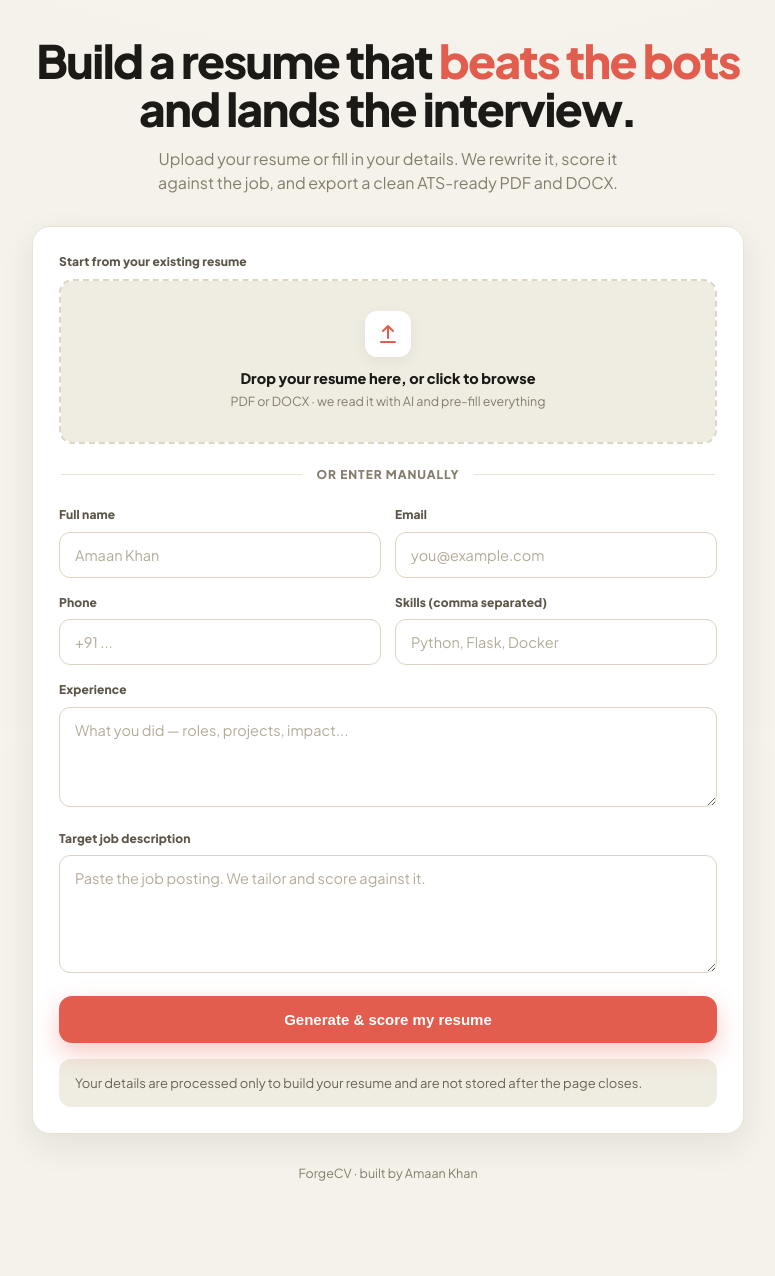
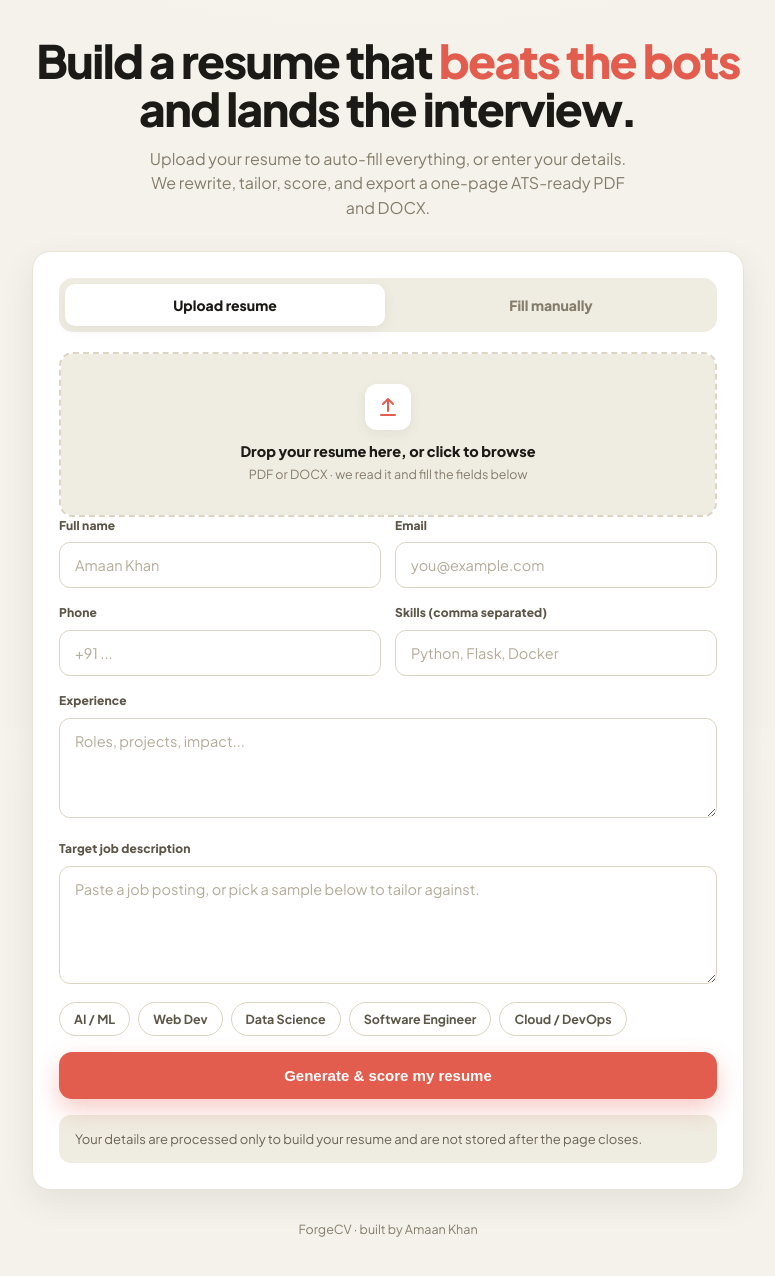
Before and after one commit to Rex123-hash/Forge-CV, a Flask app: page / in a window 1280 px wide. Shown: the part 72-1348 px from the top of the page, without its empty margins (252-1027 px from the left). Before the commit the page ends 1253 px from the top, so only its background shows below. Run offline with Flask 3, Linux system fonts and the light colour scheme.

Commit message:
feat: upload/manual mode toggle, auto-fill from upload, sample JD chips
- Two-mode toggle (Upload resume vs Fill manually).
- /parse endpoint reads an upload and auto-fills the form fields for review.
- Sample job-description chips (AI/ML, Web Dev, Data Science, SWE, Cloud).
- Hardened upload extraction with form fallback.

```diff
--- a/app.py
+++ b/app.py
@@ -38,9 +38,13 @@ def create_app():
     @app.post("/generate")
     def generate():
         f = request.files.get("resume_file")
+        source = ""
         if f and f.filename:
-            source = parser.extract_text(f.read(), f.filename)
-        else:
+            try:
+                source = parser.extract_text(f.read(), f.filename)
+            except Exception:
+                source = ""
+        if not source.strip():
             source = _assemble_source(request.form)
 
         jd = request.form.get("job_description", "")
@@ -68,6 +72,32 @@ def create_app():
                                cover=cover,
                                combined=report.combined(config.PARSE_WEIGHT, config.MATCH_WEIGHT))
 
+    @app.post("/parse")
+    def parse_upload():
+        """Read an uploaded resume and return fields to auto-fill the form."""
+        f = request.files.get("resume_file")
+        if not f or not f.filename:
+            return {"ok": False}, 400
+        try:
+            text = parser.extract_text(f.read(), f.filename)
+            d = groq_client.parse_resume(text)
+        except Exception:
+            d = {}
+        exp_lines = []
+        for e in (d.get("experiences") or []):
+            head = ", ".join(x for x in [e.get("title", ""), e.get("company", "")] if x)
+            if head:
+                exp_lines.append(head)
+            exp_lines += [b for b in (e.get("bullets") or []) if b]
+        return {
+            "ok": bool(d.get("name") or d.get("skills") or d.get("experiences")),
+            "name": d.get("name", ""),
+            "email": d.get("email", ""),
+            "phone": d.get("phone", ""),
+            "skills": ", ".join(d.get("skills") or []),
+            "experience": "\n".join(exp_lines),
+        }
+
     @app.get("/download/<fmt>")
     def download(fmt):
         resume = _last.get("resume")
--- a/static/css/forgecv.css
+++ b/static/css/forgecv.css
@@ -104,3 +104,18 @@ textarea{resize:vertical;min-height:96px;}
   background:var(--paper-2);border-radius:12px;padding:18px;max-height:340px;overflow:auto;}
 .foot{text-align:center;color:var(--muted);font-size:12.5px;margin-top:30px;}
 .dlrow{display:flex;gap:12px;flex-wrap:wrap;}
+
+/* mode toggle */
+.modes{display:flex;gap:6px;background:var(--paper-2);padding:6px;border-radius:14px;margin-bottom:20px;}
+.mode-btn{flex:1;border:none;background:transparent;font-family:inherit;font-weight:800;
+  font-size:14px;color:var(--muted);padding:12px;border-radius:10px;cursor:pointer;transition:.15s;}
+.mode-btn.on{background:#fff;color:var(--ink);box-shadow:var(--shadow-sm);}
+
+/* sample JD chips */
+.jchips{display:flex;flex-wrap:wrap;gap:8px;margin-top:11px;}
+.jchip{border:1.5px solid var(--field);background:#fff;color:#5c5648;font-family:inherit;
+  font-weight:700;font-size:12.5px;padding:8px 14px;border-radius:999px;cursor:pointer;transition:.15s;}
+.jchip:hover{border-color:var(--accent);color:var(--accent-dark);background:var(--accent-soft);}
+
+.autofill-note{display:none;color:var(--accent-dark);font-weight:700;font-size:12.5px;margin-top:10px;}
+.autofill-note.show{display:block;}
--- a/static/js/app.js
+++ b/static/js/app.js
@@ -1,19 +1,62 @@
-// File drop zone: show filename, drag states. No emojis, no frameworks.
+// ForgeCV input page: mode toggle, upload auto-fill, sample JD chips.
+// No emojis, no frameworks.
 (function () {
-  var drop = document.getElementById("drop");
-  var input = document.getElementById("resume_file");
-  var fname = document.getElementById("fname");
+  function $(id) { return document.getElementById(id); }
+  function setVal(id, v) { var el = $(id); if (el && v) el.value = v; }
 
-  if (drop && input) {
-    function show() {
-      if (input.files && input.files.length) {
-        fname.textContent = "Selected: " + input.files[0].name;
-        drop.classList.add("has-file");
+  var fileInput = $("resume_file");
+  var drop = $("drop");
+  var fname = $("fname");
+  var note = $("autofill-note");
+  var uploadPane = $("upload-pane");
+
+  // ---- mode toggle (Upload vs Fill manually) ----
+  var modeBtns = document.querySelectorAll(".mode-btn");
+  modeBtns.forEach(function (b) {
+    b.addEventListener("click", function () {
+      modeBtns.forEach(function (x) { x.classList.remove("on"); });
+      b.classList.add("on");
+      if (b.dataset.mode === "upload") {
+        if (uploadPane) uploadPane.style.display = "";
       } else {
-        drop.classList.remove("has-file");
+        if (uploadPane) uploadPane.style.display = "none";
+        if (fileInput) fileInput.value = "";
+        if (fname) fname.textContent = "";
+        if (drop) drop.classList.remove("has-file");
+        if (note) note.classList.remove("show");
       }
-    }
-    input.addEventListener("change", show);
+    });
+  });
+
+  // ---- upload -> auto-fill the fields via /parse ----
+  function autofill(file) {
+    if (!file) return;
+    fname.textContent = "Reading " + file.name + " ...";
+    drop.classList.add("has-file");
+    var fd = new FormData();
+    fd.append("resume_file", file);
+    fetch("/parse", { method: "POST", body: fd })
+      .then(function (r) { return r.json(); })
+      .then(function (d) {
+        if (d && d.ok) {
+          setVal("f-name", d.name); setVal("f-email", d.email);
+          setVal("f-phone", d.phone); setVal("f-skills", d.skills);
+          setVal("f-experience", d.experience);
+          fname.textContent = "Loaded: " + file.name;
+          if (note) note.classList.add("show");
+        } else {
+          fname.textContent = "Couldn't read that file — you can still fill the fields below.";
+        }
+      })
+      .catch(function () {
+        fname.textContent = "Couldn't read that file — you can still fill the fields below.";
+      });
+  }
+
+  if (drop && fileInput) {
+    fileInput.addEventListener("change", function () {
+      if (fileInput.files.length) autofill(fileInput.files[0]);
+    });
     ["dragenter", "dragover"].forEach(function (ev) {
       drop.addEventListener(ev, function (e) { e.preventDefault(); drop.classList.add("drag"); });
     });
@@ -21,14 +64,36 @@
       drop.addEventListener(ev, function (e) { e.preventDefault(); drop.classList.remove("drag"); });
     });
     drop.addEventListener("drop", function (e) {
-      if (e.dataTransfer && e.dataTransfer.files.length) { input.files = e.dataTransfer.files; show(); }
+      if (e.dataTransfer && e.dataTransfer.files.length) {
+        fileInput.files = e.dataTransfer.files;
+        autofill(e.dataTransfer.files[0]);
+      }
     });
   }
 
-  var form = document.getElementById("forge-form");
+  // ---- sample job-description chips ----
+  var SAMPLES = {
+    aiml: "We are hiring a Machine Learning Engineer with strong Python, scikit-learn, XGBoost and deep learning skills. You will build, evaluate and deploy ML models, do feature engineering and model evaluation, and ship to production with MLOps tools (MLflow, Docker) on the cloud.",
+    webdev: "Seeking a Full-Stack Web Developer skilled in JavaScript, React, Node.js, HTML, CSS and REST APIs. You will build responsive web apps, integrate backends and databases (SQL or MongoDB), and deploy with Docker to the cloud.",
+    datasci: "Looking for a Data Scientist proficient in Python, Pandas, NumPy, SQL and statistics. Responsibilities include exploratory data analysis, building predictive models, A/B testing, data visualization, and communicating insights to stakeholders.",
+    swe: "Hiring a Software Engineer with strong data structures, algorithms and OOP in Python, Java or C++. You will design, build and test scalable backend services, write clean maintainable code, and collaborate via Git in an agile team.",
+    cloud: "We need a Cloud / DevOps Engineer experienced with AWS or GCP, Docker, Kubernetes, CI/CD pipelines and infrastructure as code. You will automate deployments, manage cloud infrastructure, and own monitoring and reliability."
+  };
+  var chips = $("jd-chips");
+  if (chips) {
+    chips.addEventListener("click", function (e) {
+      var b = e.target.closest(".jchip");
+      if (!b) return;
+      var jd = $("f-jd");
+      if (jd && SAMPLES[b.dataset.jd]) { jd.value = SAMPLES[b.dataset.jd]; jd.focus(); }
+    });
+  }
+
+  // ---- loading state on submit ----
+  var form = $("forge-form");
   if (form) {
     form.addEventListener("submit", function () {
-      var btn = document.getElementById("submit-btn");
+      var btn = $("submit-btn");
       if (btn) { btn.disabled = true; btn.textContent = "Forging your resume..."; }
     });
   }
--- a/templates/index.html
+++ b/templates/index.html
@@ -2,13 +2,18 @@
 {% block content %}
 <div class="hero">
   <h1 class="headline">Build a resume that <span>beats the bots</span> and lands the interview.</h1>
-  <p class="subhead">Upload your resume or fill in your details. We rewrite it, score it against the job, and export a clean ATS-ready PDF and DOCX.</p>
+  <p class="subhead">Upload your resume to auto-fill everything, or enter your details. We rewrite, tailor, score, and export a one-page ATS-ready PDF and DOCX.</p>
 </div>
 
 {% if error %}<div class="banner">{{ error }}</div>{% endif %}
 
 <form class="card" method="post" action="/generate" enctype="multipart/form-data" id="forge-form">
-  <label>Start from your existing resume</label>
+  <div class="modes">
+    <button type="button" class="mode-btn on" data-mode="upload">Upload resume</button>
+    <button type="button" class="mode-btn" data-mode="manual">Fill manually</button>
+  </div>
+
+  <div id="upload-pane">
     <div class="drop" id="drop">
       <input type="file" name="resume_file" id="resume_file" accept=".pdf,.docx">
       <div class="ico">
@@ -17,29 +22,36 @@
         </svg>
       </div>
       <div class="t">Drop your resume here, or click to browse</div>
-    <div class="s">PDF or DOCX · we read it with AI and pre-fill everything</div>
+      <div class="s">PDF or DOCX · we read it and fill the fields below</div>
       <div class="fname" id="fname"></div>
     </div>
-
-  <div class="or">or enter manually</div>
+    <div class="autofill-note" id="autofill-note">Details filled from your resume — review and edit below, then generate.</div>
+  </div>
 
   <div class="row">
-    <div class="field"><label>Full name</label><input name="name" placeholder="Amaan Khan"></div>
-    <div class="field"><label>Email</label><input name="email" type="email" placeholder="you@example.com"></div>
+    <div class="field"><label>Full name</label><input name="name" id="f-name" placeholder="Amaan Khan"></div>
+    <div class="field"><label>Email</label><input name="email" id="f-email" type="email" placeholder="you@example.com"></div>
   </div>
   <div class="row">
-    <div class="field"><label>Phone</label><input name="phone" placeholder="+91 ..."></div>
-    <div class="field"><label>Skills (comma separated)</label><input name="skills" placeholder="Python, Flask, Docker"></div>
+    <div class="field"><label>Phone</label><input name="phone" id="f-phone" placeholder="+91 ..."></div>
+    <div class="field"><label>Skills (comma separated)</label><input name="skills" id="f-skills" placeholder="Python, Flask, Docker"></div>
   </div>
   <div class="field"><label>Experience</label>
-    <textarea name="experience" rows="4" placeholder="What you did — roles, projects, impact..."></textarea></div>
+    <textarea name="experience" id="f-experience" rows="4" placeholder="Roles, projects, impact..."></textarea></div>
+
   <div class="field"><label>Target job description</label>
-    <textarea name="job_description" rows="5" placeholder="Paste the job posting. We tailor and score against it."></textarea></div>
+    <textarea name="job_description" id="f-jd" rows="5" placeholder="Paste a job posting, or pick a sample below to tailor against."></textarea>
+    <div class="jchips" id="jd-chips">
+      <button type="button" class="jchip" data-jd="aiml">AI / ML</button>
+      <button type="button" class="jchip" data-jd="webdev">Web Dev</button>
+      <button type="button" class="jchip" data-jd="datasci">Data Science</button>
+      <button type="button" class="jchip" data-jd="swe">Software Engineer</button>
+      <button type="button" class="jchip" data-jd="cloud">Cloud / DevOps</button>
+    </div>
+  </div>
 
   <button class="btn block" type="submit" id="submit-btn">Generate &amp; score my resume</button>
-  <div class="note">
-    <span>Your details are processed only to build your resume and are not stored after the page closes.</span>
-  </div>
+  <div class="note"><span>Your details are processed only to build your resume and are not stored after the page closes.</span></div>
 </form>
 
 <p class="foot">ForgeCV · built by Amaan Khan</p>
```
Also changed, not shown: tests/test_app.py (+27 -0 lines). Lines whose indentation alone changed are shown as unchanged.
